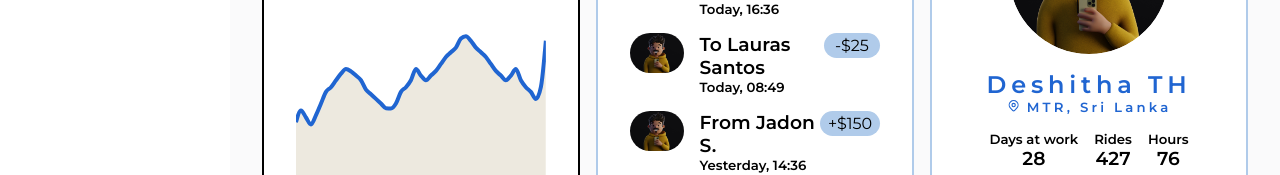
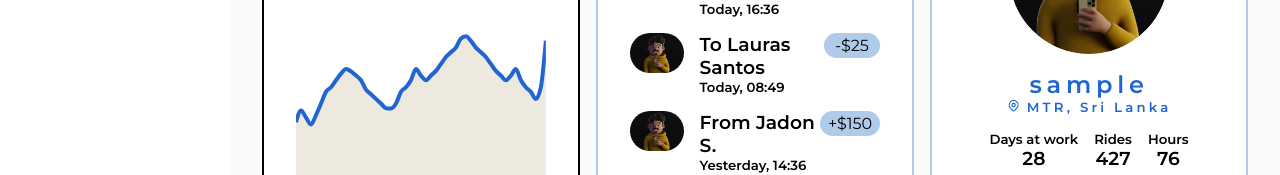
Before and after one commit to ddthilindra/React-Admin-Dashbord, a React (Create React App) app: page /home in a window 1280 px wide. Shown: the part 522-697 px from the top of the page. Built offline with nearby package versions, Linux system fonts and the light colour scheme; sample sign-in values are in the browser's storage.

Commit message:
Calender Updated

```diff
--- a/src/components/Profile.jsx
+++ b/src/components/Profile.jsx
@@ -10,7 +10,7 @@ export default function Profile() {
         <img src={image} alt="" />
       </div>
       <div className="title">
-        <h2>Deshitha TH</h2>
+        <h2>{localStorage.getItem("username")}</h2>
         <h5>
           <HiOutlineLocationMarker /> MTR, Sri Lanka
         </h5>
```
